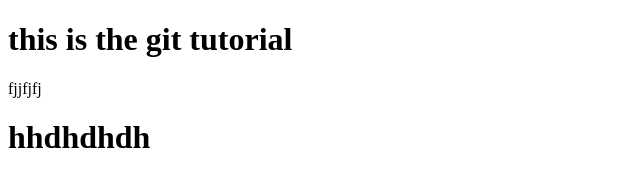
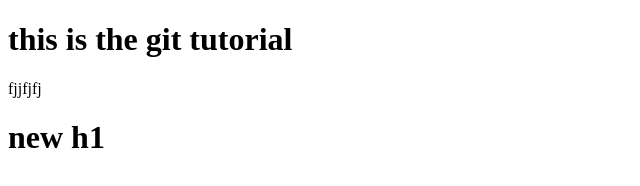
Before and after one commit to mrthappy/git, a plain HTML site: page index.html in a window 1280 px wide. Shown: the whole page, without its empty margins (0-640 px from the left). Drawn offline with Linux system fonts and the light colour scheme.

Commit message:
new test

```diff
--- a/index.html
+++ b/index.html
@@ -8,6 +8,6 @@
 <body>
    <h1>this is the git tutorial</h1>
    <p>fjjfjfj</p>
-   <h1>hhdhdhdh</h1>
+   <h1>new h1</h1>
 </body>
 </html>
```
